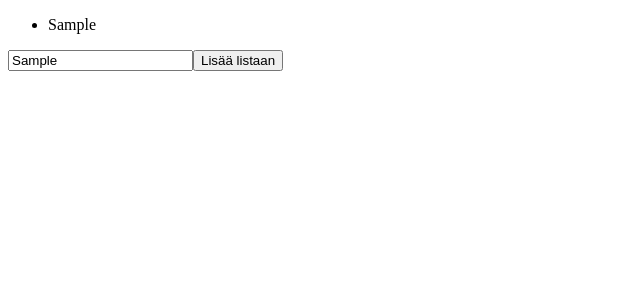
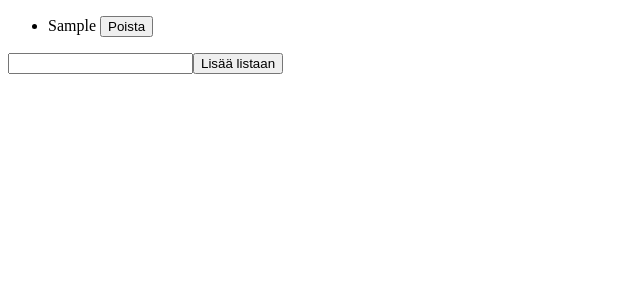
Before and after one commit to silvianiinimaki/todo_frontend, a React (Create React App) app: page / in a window 1280 px wide. Both pictures are taken after typing "Sample" into the empty fields and a click on the button "Lisää listaan". Shown: the top 300 px of the page, without its empty margins (0-640 px from the left). Built offline with nearby package versions, Linux system fonts and the light colour scheme.

Commit message:
added delete option

```diff
--- a/src/App.js
+++ b/src/App.js
@@ -4,7 +4,7 @@ import Lista1 from './lista1'
 function App() {
   return (
     <div className="App">
-      <Lista1/>
+      <Lista/>
     </div>
   );
 }
--- a/src/lista.js
+++ b/src/lista.js
@@ -24,10 +24,17 @@ const ListWithAddItem = () => {
       return (
         <ul>
         {list.map(item => (
-          <li key={item}>{item}</li>
+          <li key={item}>{item} <button onClick={() => handleRemove(item)}>Poista</button></li>
         ))}
       </ul>
       )
+  }
+
+  function handleRemove(id) {
+    console.log(id)
+    const newList = list.filter((item) => item !== id);
+
+  setList(newList);
   }
 
   return (
```
